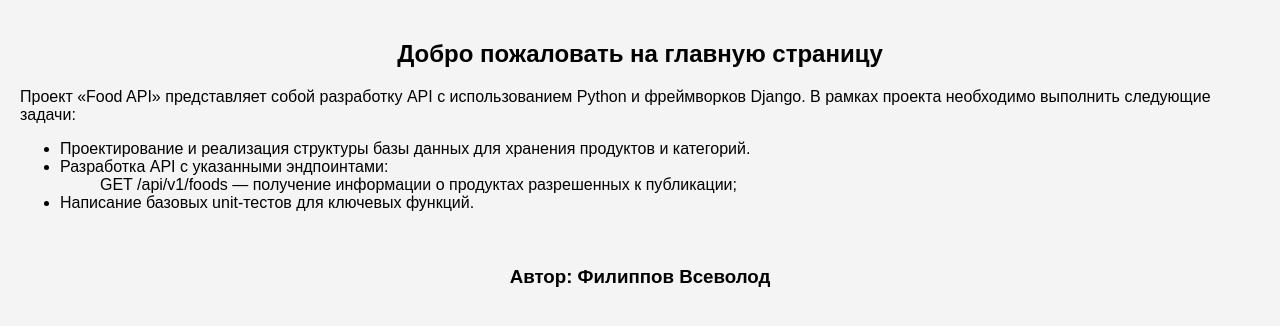
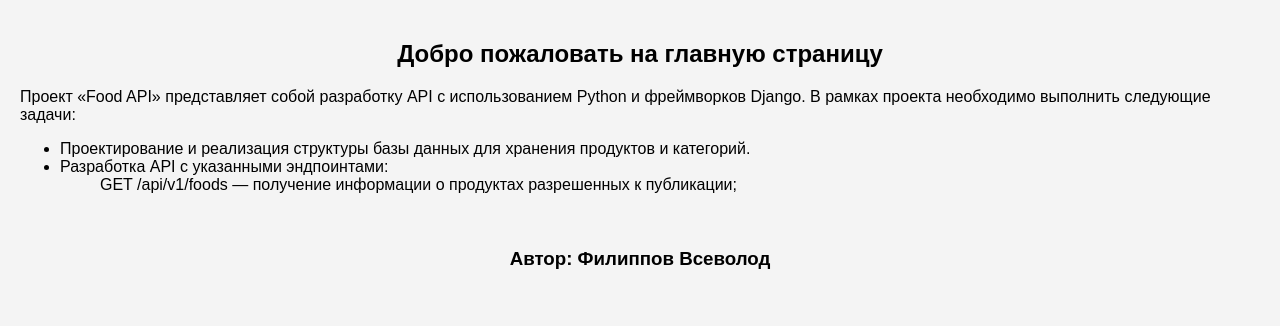
Before and after one commit to skraler/foodapi, a Django app: page / in a window 1280 px wide. Shown: the part 100-426 px from the top of the page. Run offline with Django 5.2, Linux system fonts and the light colour scheme.

Commit message:
final_version

```diff
--- a/food/foodapi/templates/index.html
+++ b/food/foodapi/templates/index.html
@@ -12,6 +12,5 @@
  <li>Разработка API с указанными эндпоинтами:
      <ul> GET /api/v1/foods — получение информации о продуктах разрешенных к публикации;</ul>
  </li>
- <li>Написание базовых unit-тестов для ключевых функций.</li>
  </ul>
 {% endblock %}
```
